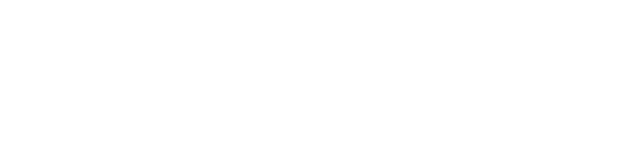
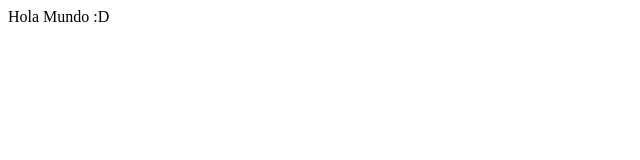
Before and after one commit to Sluigi1509/Manzana-, a plain HTML site: page index.html in a window 1280 px wide. Shown: the whole page, without its empty margins (0-640 px from the left). Drawn offline with Linux system fonts and the light colour scheme.

Commit message:
mi primer hola mundo :D

```diff
--- a/index.html
+++ b/index.html
@@ -1,11 +1,14 @@
 <!DOCTYPE html>
 <html lang="en">
 <head>
+    <!-- todo lo que esta dentro del head es metadatos, solo informacion -->
     <meta charset="UTF-8">
     <meta name="viewport" content="width=device-width, initial-scale=1.0">
     <title>Manzana</title>
 </head>
 <body>
+    <!-- todo lo que esta dentro de body son vizsuales -->
 
+    Hola Mundo :D
 </body>
 </html>
```
